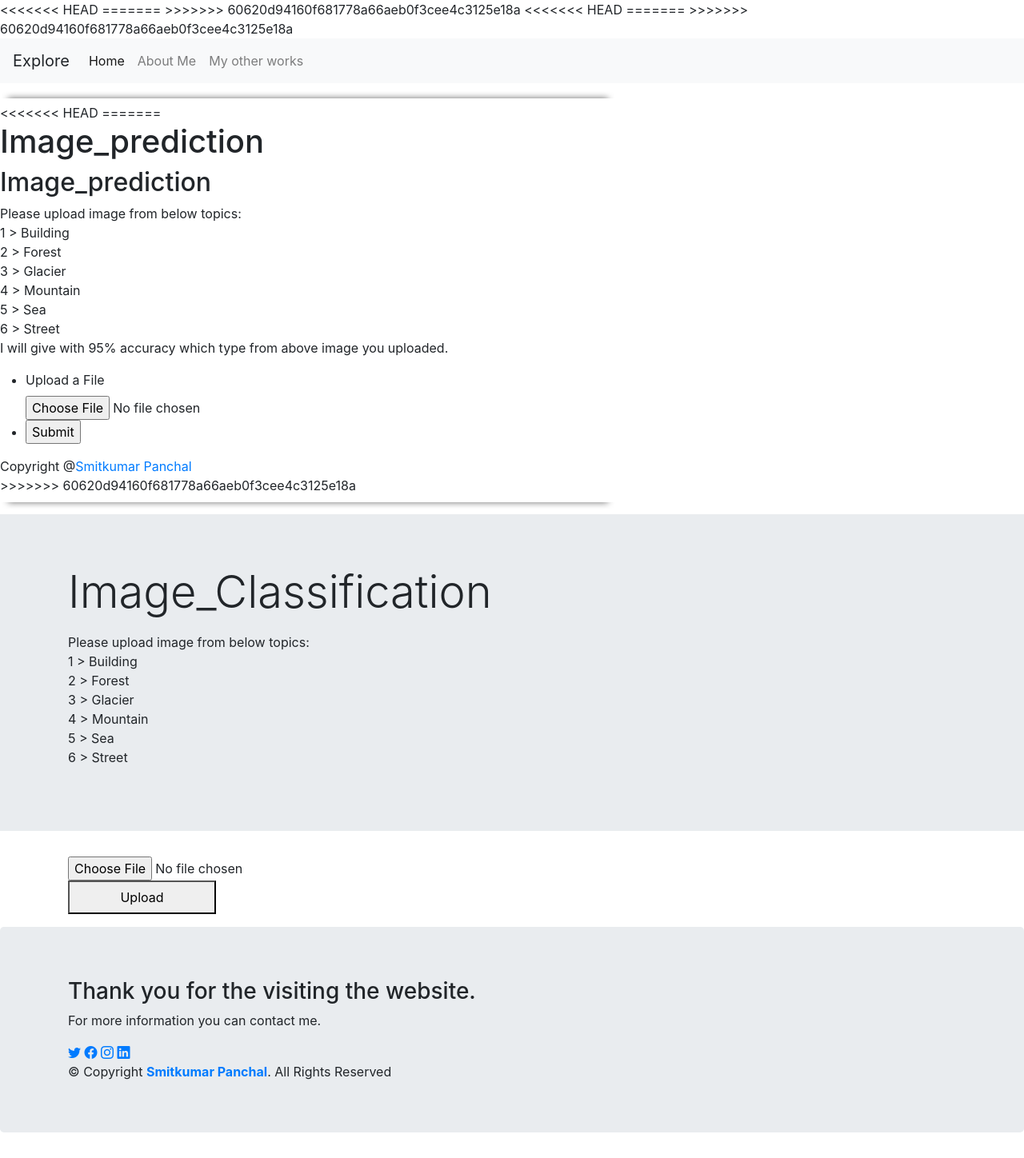
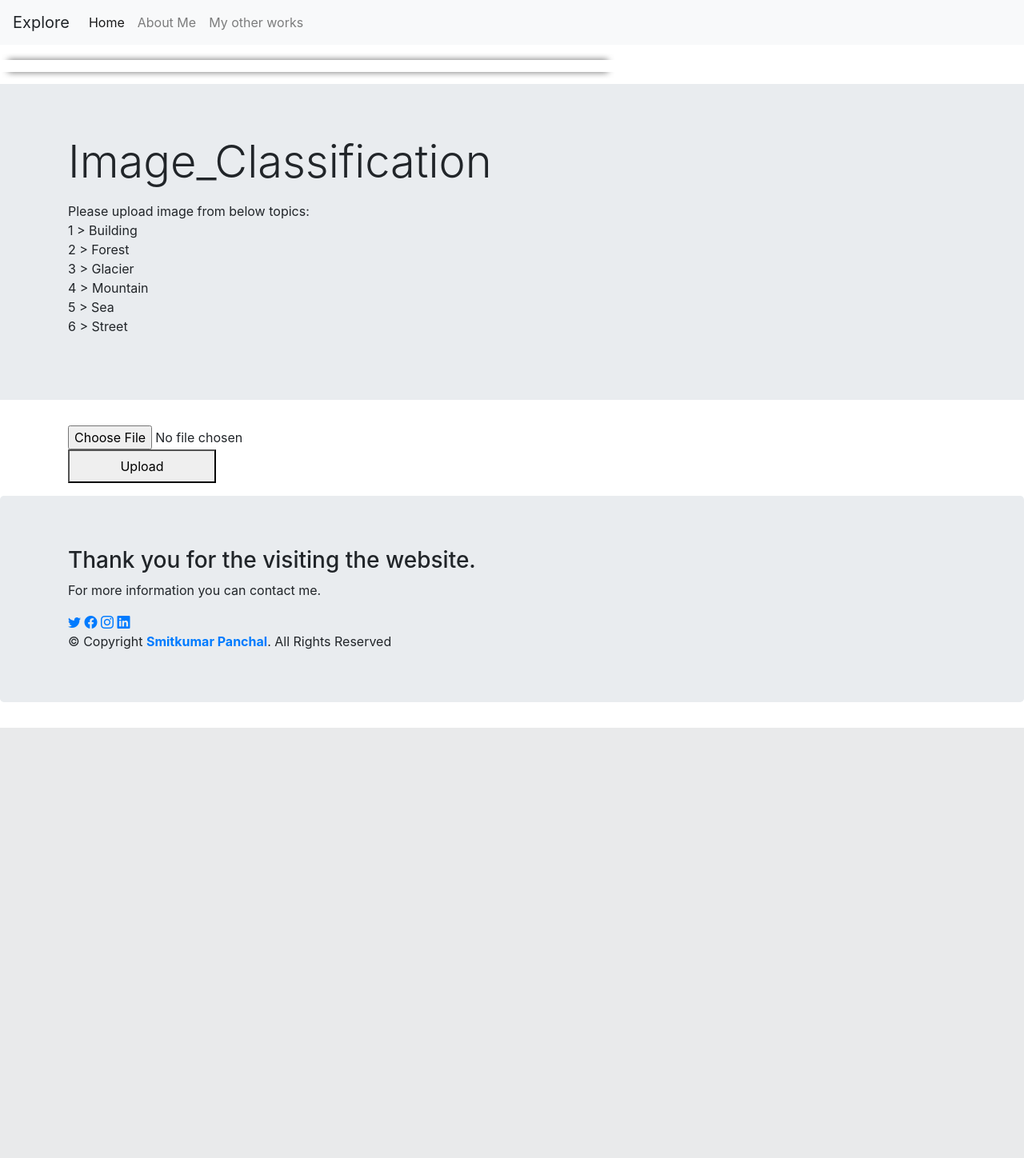
Before and after one commit to Smit271/Image-classifier-using-cnn, a Flask app: page / in a window 1280 px wide. Shown: the whole page at 80% size. After the commit the page ends 910 px from the top, so only its background shows below. Run offline with Flask 2, Linux system fonts and the light colour scheme; some libraries are stand-ins or nearby versions.

Commit message:
Update index.html

```diff
--- a/templates/index.html
+++ b/templates/index.html
@@ -2,7 +2,6 @@
 <html lang="en">
 
 <head>
-<<<<<<< HEAD
   <meta charset="utf-8">
   <meta content="width=device-width, initial-scale=1.0" name="viewport">
 
@@ -10,9 +9,12 @@
   <meta content="" name="description">
   <meta content="" name="keywords">
 
-<!--   Favicons -->
+
   <link href="{{  url_for('static', filename = '/favicon.ico') }}" rel="icon">
   <link href="{{  url_for('static', filename = '/favicon.ico') }}" rel="apple-touch-icon">
+  <!-- Favicons
+  <link href="assets/img/favicon.png" rel="icon">
+  <link href="assets/img/apple-touch-icon.png" rel="apple-touch-icon"> -->
 
   <!-- Google Fonts -->
   <link
@@ -40,8 +42,6 @@
   <!-- Template Main CSS File -->
   <link href="{{ url_for('static', filename = 'css/style.css') }}" rel="stylesheet">
 
-=======
->>>>>>> 60620d94160f681778a66aeb0f3cee4c3125e18a
 	<style>
 		.alert {
 		  padding: 20px;
@@ -64,10 +64,6 @@
 		  color: black;
 		}
 	</style>
-<<<<<<< HEAD
-
-=======
->>>>>>> 60620d94160f681778a66aeb0f3cee4c3125e18a
 <meta http-equiv="Content-Type" content="text/html; charset=UTF-8">
 <link rel="stylesheet" href="https://maxcdn.bootstrapcdn.com/bootstrap/4.0.0/css/bootstrap.min.css" integrity="sha384-Gn5384xqQ1aoWXA+058RXPxPg6fy4IWvTNh0E263XmFcJlSAwiGgFAW/dAiS6JXm" crossorigin="anonymous">
 <title>Image_prediction</title>
@@ -112,45 +108,6 @@
           {% block content %}{% endblock %}
 
     	</div>
-<<<<<<< HEAD
-
-=======
-
-		<h1><a>Image_prediction</a></h1>
-		<form id="form_20316" class="appnitro" enctype="multipart/form-data" method="POST"
-		action="http://0:5555/predict">
-					<div class="form_description">
-			<h2>Image_prediction</h2>
-			<p>Please upload image from below topics:<br>
-				1 > Building<br>
-				2 > Forest<br>
-				3 > Glacier<br>
-				4 > Mountain<br>
-				5 > Sea<br>
-				6 > Street<br>
-
-				I will give with 95% accuracy which type from above image you uploaded.</p>
-		</div>
-			<ul >
-
-					<li id="li_1" >
-		<label class="description" for="element_1">Upload a File </label>
-		<div>
-			<input id="element_1" name="in_image" class="element file" type="file"/>
-		</div>
-		</li>
-
-					<li class="buttons">
-			    <input type="hidden" name="form_id" value="20316" />
-
-				<input id="saveForm" class="button_text" type="submit" name="submit" value="Submit" />
-		</li>
-			</ul>
-		</form>
-		<div id="footer">
-			Copyright  @<a href="https://github.com/Smit271">Smitkumar Panchal</a>
-		</div>
->>>>>>> 60620d94160f681778a66aeb0f3cee4c3125e18a
 	</div>
 	<img id="bottom" src="bottom.png" alt="">
 
@@ -169,7 +126,7 @@
 
 	  <div class="container">
 		<form enctype="multipart/form-data" method="POST"
-			action="http://0:5555/predict">
+			action="/predict">
 		<div class="form-group">
 		  <input  name="in_image" type="file" class="form-control-file">
 		  <button type="submit" class="col-sm-2 col-form-label">Upload</button>
```
